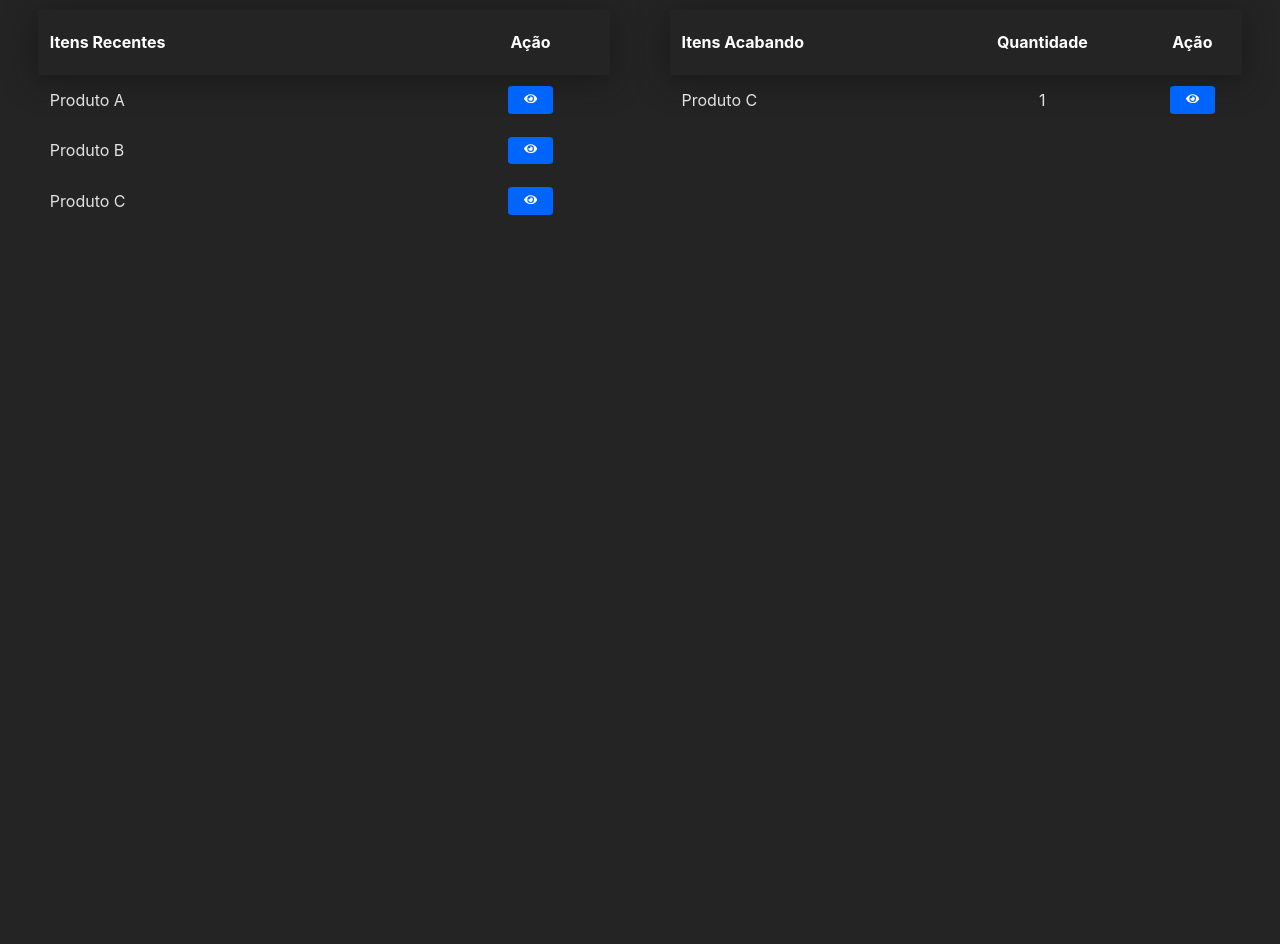
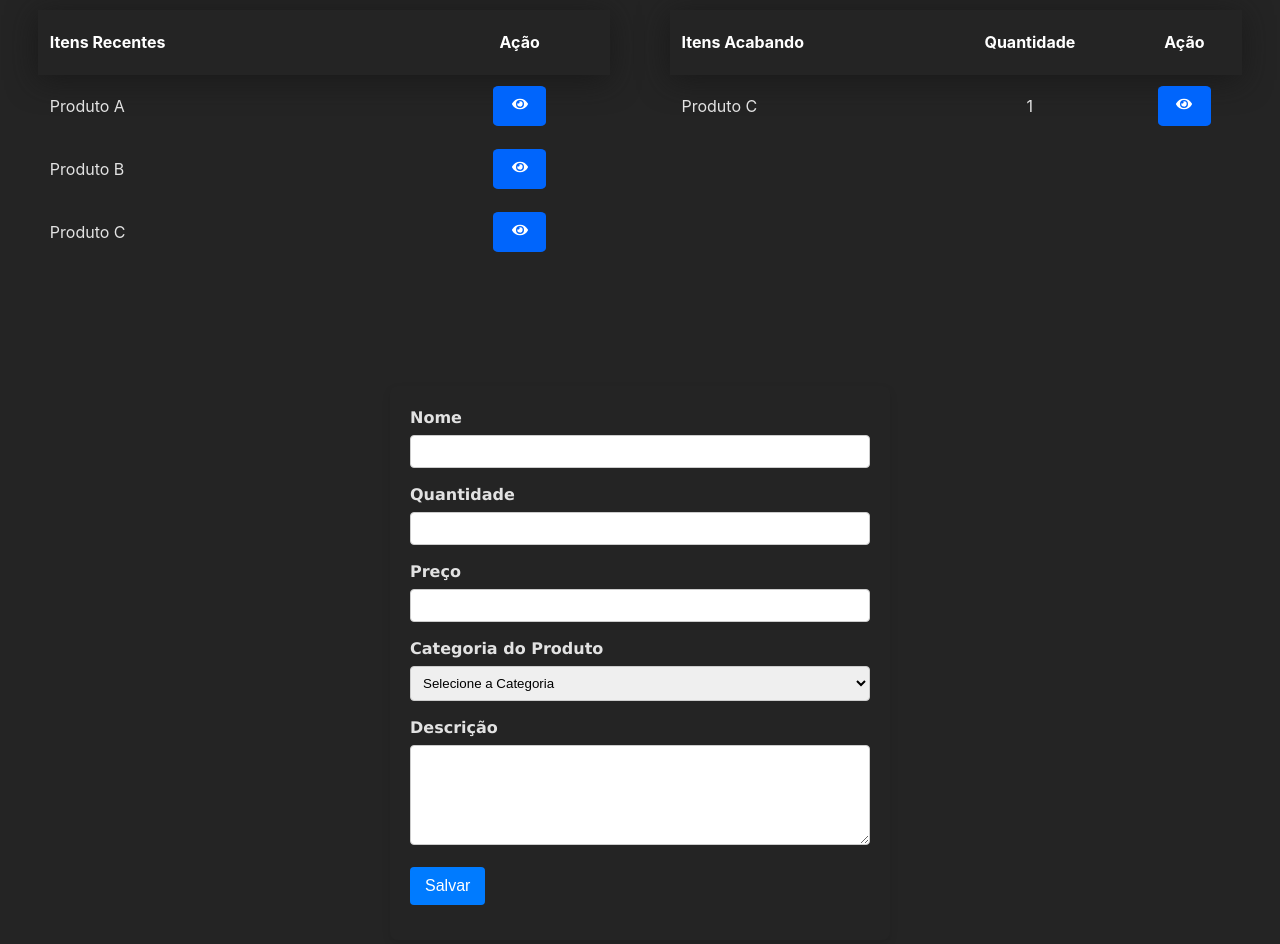
Before and after one commit to EriclysLuckas/React-Nextjs, a React (Vite) app in the folder stockProducts/: page / in a window 1280 px wide. Shown: the part 420-1364 px from the top of the page. Before the commit the page ends 800 px from the top, so only its background shows below. Built offline with nearby package versions, Linux system fonts and the light colour scheme; data requests are answered from the project's data file.

Commit message:
inicial form

```diff
--- a/stockProducts/src/App.jsx
+++ b/stockProducts/src/App.jsx
@@ -3,7 +3,7 @@ import DashContent from './Components/DashContente/DashContent';
 import HeaderPage from './Components/HeaderPage/HeaderPage';
 import TableContent from './Components/TableContent/TableContent';
 import TableFaltantes from "./Components/TableContent/TableContentFaltantes"
-
+import AddItemForm from "./Components/FormItens/AddItemForm"
 
 function App() {
 
@@ -22,7 +22,7 @@ function App() {
 
 
       </div>
-
+    <AddItemForm />
       </>
   )
 
--- /dev/null
+++ b/stockProducts/src/Components/FormItens/AddItemForm.jsx
@@ -0,0 +1,52 @@
+import style from "./AddItemForm.module.css"
+
+
+
+ export default function AddItemForm (){
+
+
+
+
+  return(
+    <section className={style.formcarryContainer}>
+    <form action="#" method="POST" >
+
+      <div className={style.formCarryBlock}>
+        <label >Nome</label>
+        <input type="text" name="name" id="nameForm"  />
+      </div>
+
+      <div className={style.formCarryBlock}>
+        <label >Quantidade</label>
+        <input type="number" name="quantity" id="quantityForm"  />
+      </div>
+
+      <div className={style.formCarryBlock}>
+        <label >Preço</label>
+        <input type="Number" name="preco" id="precoForm" />
+      </div>
+
+      <div className={style.formCarryBlock}>
+        <label >Categoria do Produto</label>
+        <select name="people" id="">
+          <option value="" selected disabled>Selecione a Categoria</option>
+          <option value="Categoria1">Categoria 1</option>
+          <option value="Categoria2">Categoria 2</option>
+          <option value="Categoria3">Categoria 3</option>
+          <option value="Categoria4">Categoria 4</option>
+        </select>
+      </div>
+
+      <div className={style.formCarryBlock}>
+        <label >Descrição</label>
+        <textarea name="message"  id="descricao" ></textarea>
+      </div>
+
+      <div className={style.formCarryBlock}>
+        <button type="submit">Salvar</button>
+      </div>
+
+    </form>
+  </section>
+  )
+}
--- /dev/null
+++ b/stockProducts/src/Components/FormItens/AddItemForm.module.css
@@ -0,0 +1,58 @@
+.formcarryContainer {
+  display: flex;
+  justify-content: center;
+  align-items: center;
+  min-height: 100vh;
+  padding: 20px;
+
+  font-family:'Lucida Sans', 'Lucida Sans Regular', 'Lucida Grande', 'Lucida Sans Unicode', Geneva, Verdana, sans-serif;
+}
+
+form {
+  border-radius: 8px;
+  box-shadow: 0 4px 8px rgba(0, 0, 0, 0.1);
+  padding: 20px;
+  width: 100%;
+  max-width: 500px;
+}
+
+.formCarryBlock {
+  margin-bottom: 15px;
+}
+
+.formCarryBlock label {
+  display: block;
+  font-weight: bold;
+  margin-bottom: 5px;
+  font-size: 16px;
+}
+
+input[type="text"],
+input[type="number"],
+select,
+textarea {
+  width: 100%;
+  padding: 8px;
+  border: 1px solid #ccc;
+  border-radius: 4px;
+  box-sizing: border-box;
+}
+
+textarea {
+  resize: vertical;
+  min-height: 100px;
+}
+
+button {
+  background-color: #007bff;
+  color: #ffffff;
+  border: none;
+  padding: 10px 15px;
+  border-radius: 4px;
+  cursor: pointer;
+  font-size: 16px;
+}
+
+button:hover {
+  background-color: #0056b3;
+}
```
